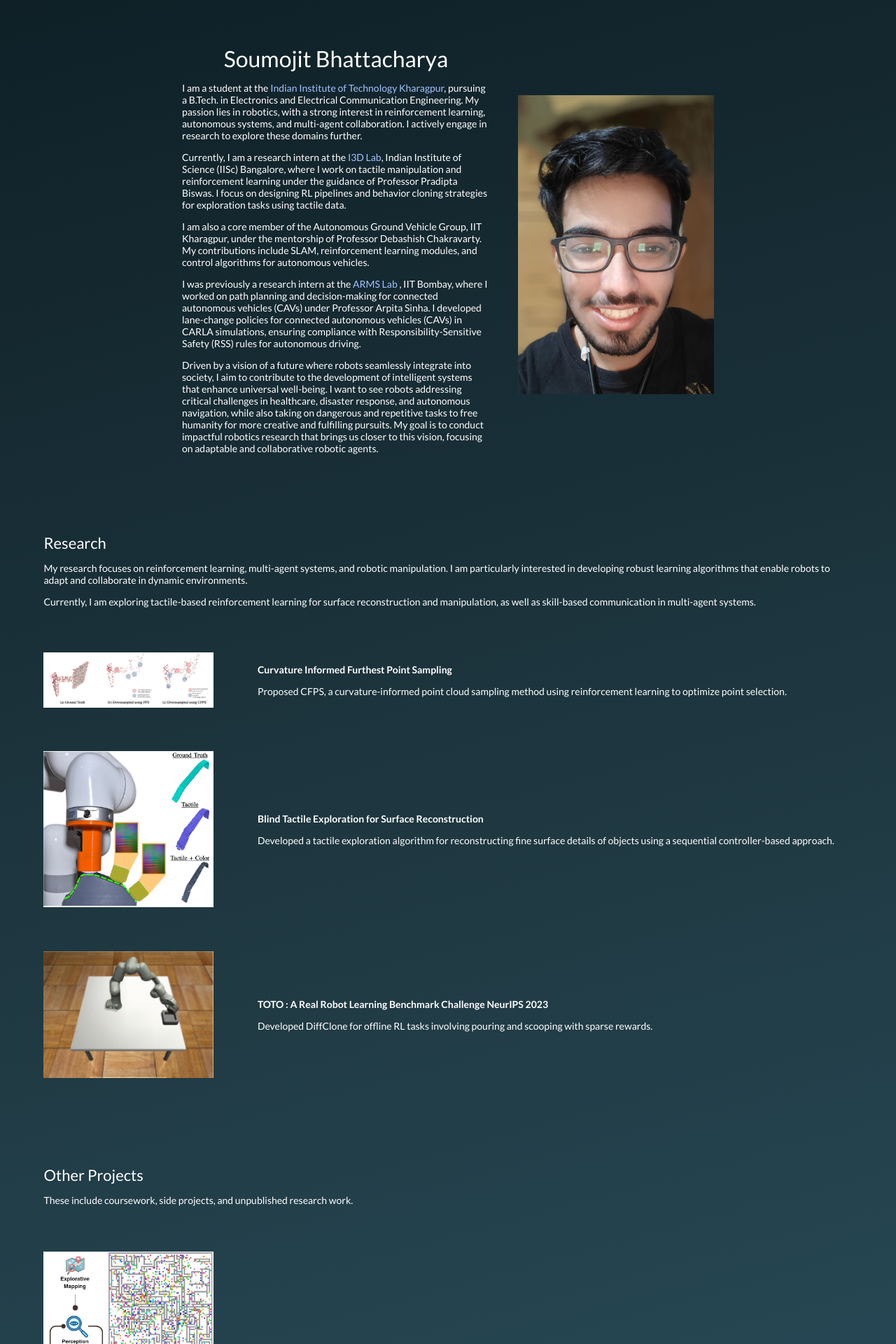
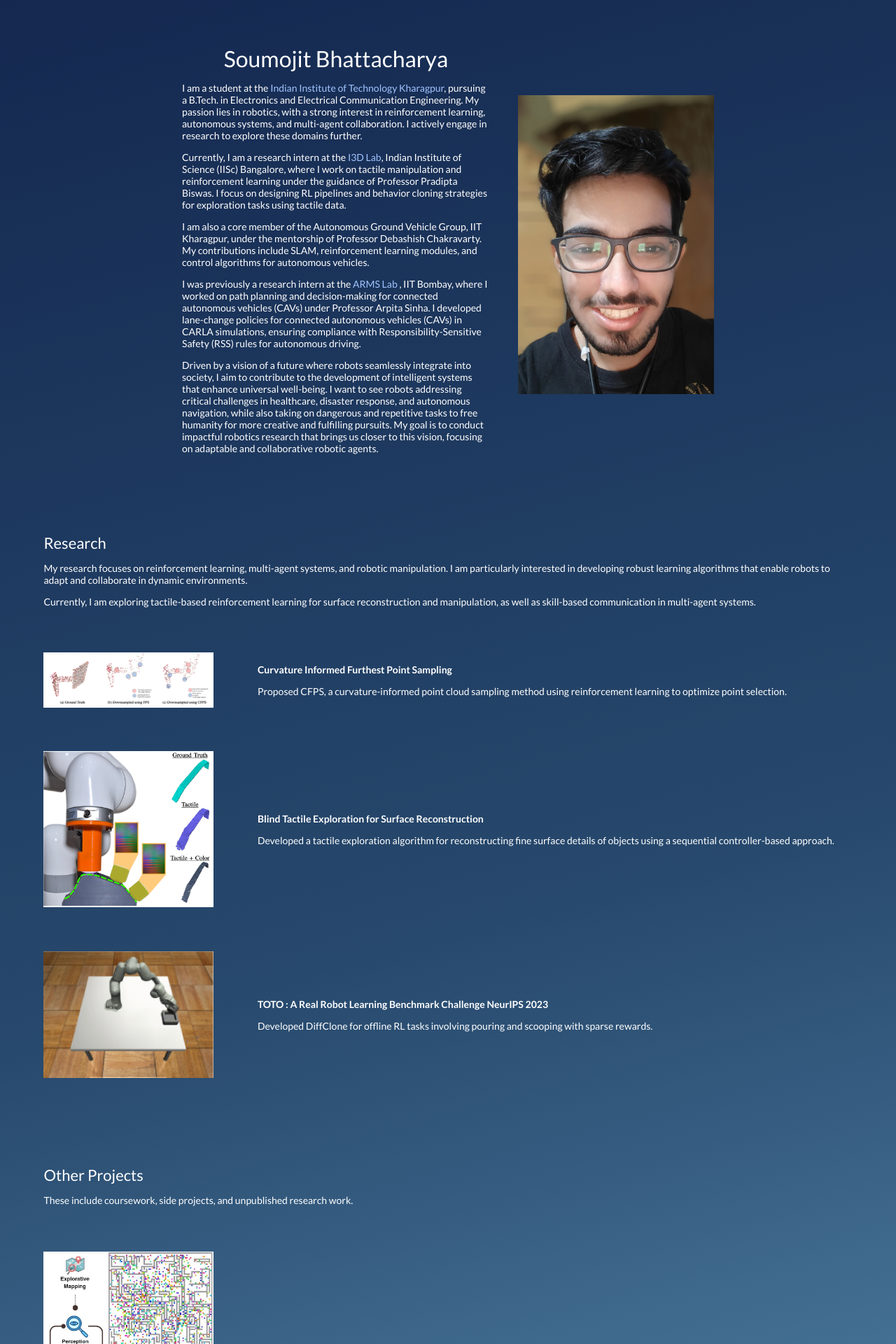
Before and after one commit to BabaYaga840/BabaYaga840.github.io, a Jekyll site: the page built from _posts/2024-12-11-MAPF.markdown, in a window 1280 px wide. Shown: the top 1920 px of the page at 70% size. Built offline with Jekyll 4.4.1, drawn with Linux system fonts in a browser that asks for light colours.

Commit message:
Update default.html

```diff
--- a/_layouts/default.html
+++ b/_layouts/default.html
@@ -24,7 +24,7 @@
 
   <style>
     body {
-      background: linear-gradient(165deg, #0f2027, #203a43, #2c5364);    /* background: linear-gradient(135deg, #0f2027, #203a43, #2c5364);   Space Grey Gradient */
+      background: linear-gradient(165deg, #142850, #27496d, #6096ba);    /* background: linear-gradient(135deg, #0f2027, #203a43, #2c5364);   Space Grey Gradient */
       color: #ffffff;  /* White Text */
       margin: 0;
       font-family: 'Lato', sans-serif;
```
